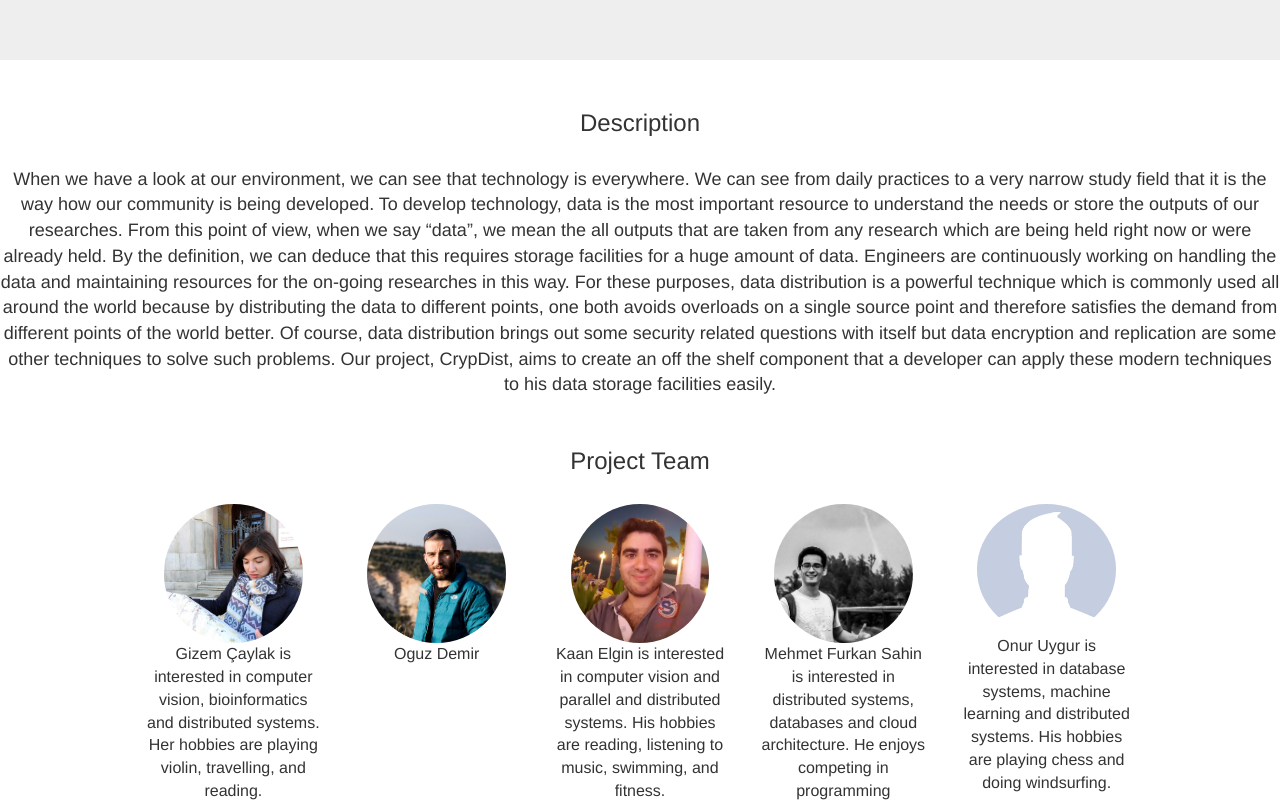
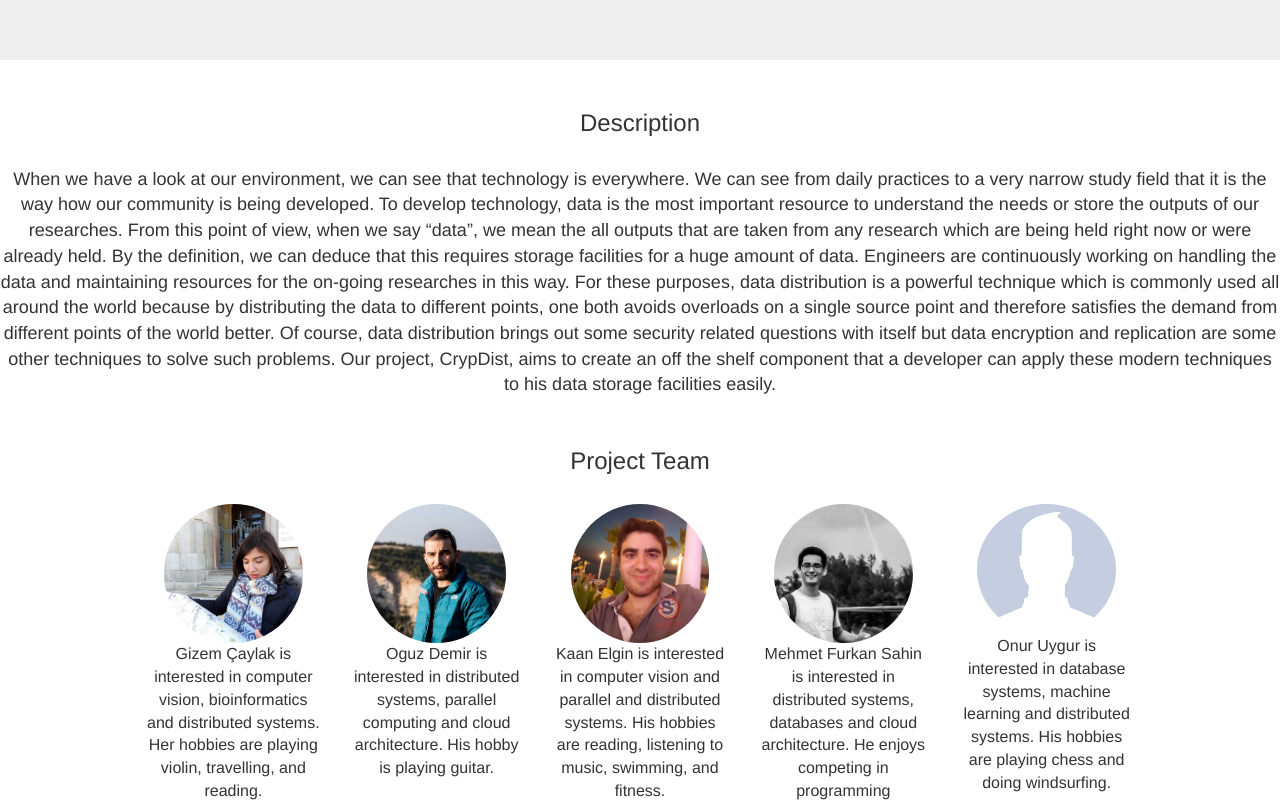
Before and after one commit to CrypDist/CS491_WP, a plain HTML site: page index.html in a window 1280 px wide. Shown: the part 180-982 px from the top of the page. Drawn offline with nearby package versions, Linux system fonts and the light colour scheme.

Commit message:
Update index.html

```diff
--- a/index.html
+++ b/index.html
@@ -48,7 +48,8 @@
     </div>
     <div class="col-md-2">
       <img src="images/oguz.png" class="img-circle" style="width:80%" alt="Image">
-      <p style="font-size: 16px;">Oguz Demir
+      <p style="font-size: 16px;">Oguz Demir is interested in distributed systems, parallel computing and cloud architecture.
+        His hobby is playing guitar.
       </p>
     </div>
     <div class="col-md-2">
```
